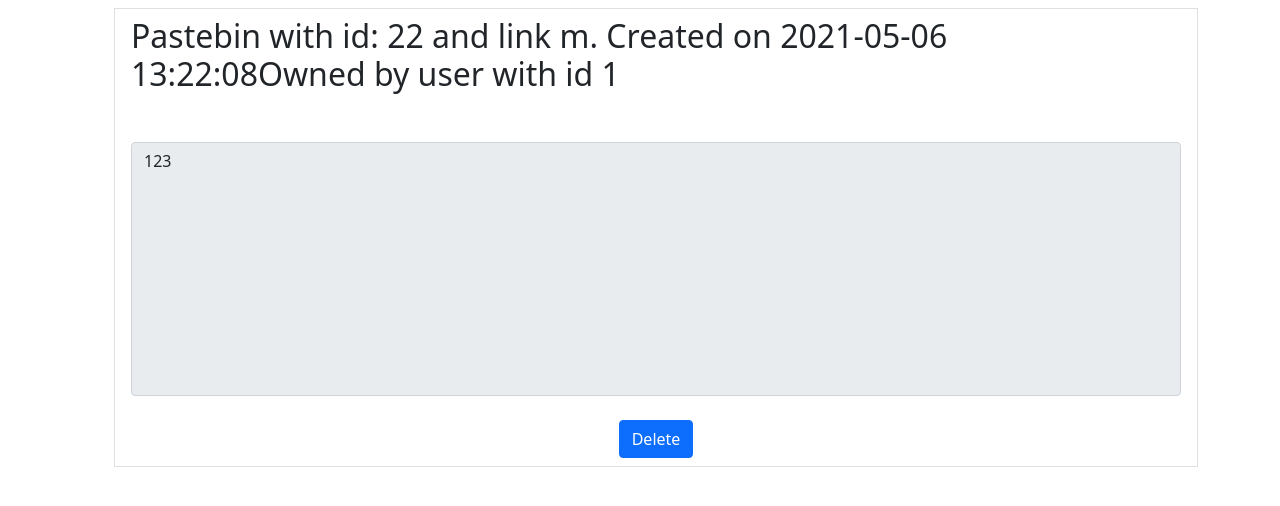
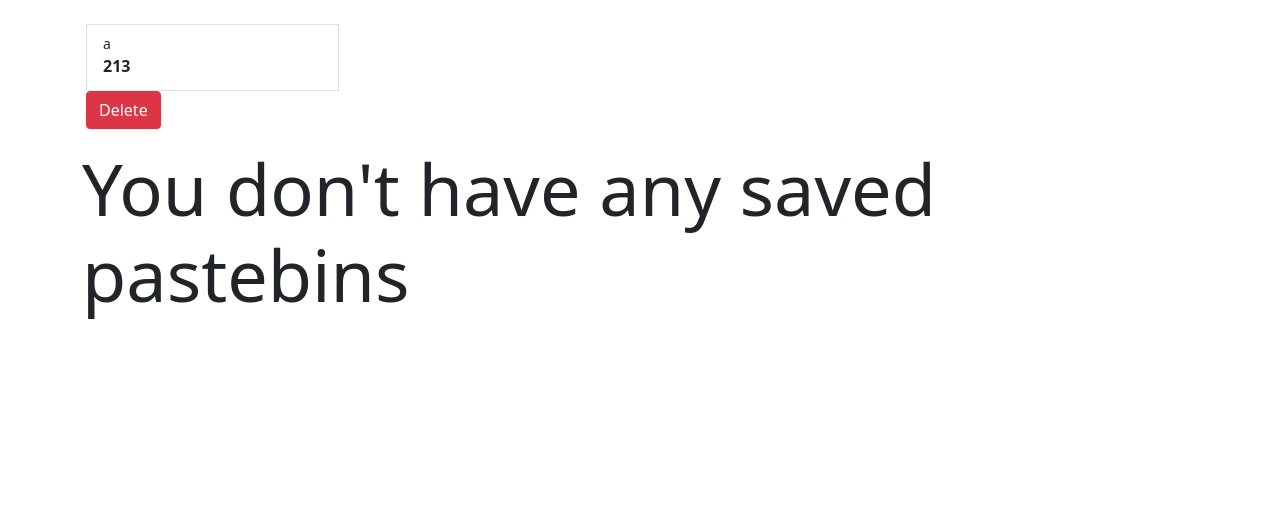
Before and after one commit to syqu22/flask-pastebin, a Flask app: page /user in a window 1280 px wide. Shown: the part 56-562 px from the top of the page. Run offline with Flask 2, Linux system fonts and the light colour scheme; a user stored in the database is signed in; data comes from the database, SQL or seed files in the repository; both versions use the stored data as it was after the commit.

Commit message:
User interface improved

```diff
--- a/web/templates/base.html
+++ b/web/templates/base.html
@@ -5,8 +5,8 @@
   <meta charset="utf-8" />
   <meta name="viewport" content="width=device-width, initial-scale=1" />
   <!-- Bootstrap CSS-->
-  <link href="https://cdn.jsdelivr.net/npm/bootstrap@5.0.0-beta3/dist/css/bootstrap.min.css" rel="stylesheet"
-    integrity="sha384-eOJMYsd53ii+scO/bJGFsiCZc+5NDVN2yr8+0RDqr0Ql0h+rP48ckxlpbzKgwra6" crossorigin="anonymous">
+  <link href="https://cdn.jsdelivr.net/npm/bootstrap@5.0.0/dist/css/bootstrap.min.css" rel="stylesheet"
+    integrity="sha384-wEmeIV1mKuiNpC+IOBjI7aAzPcEZeedi5yW5f2yOq55WWLwNGmvvx4Um1vskeMj0" crossorigin="anonymous">
   <link rel="stylesheet" type="text/css" href="{{ url_for('static',filename='css/style.css') }}">
   <title>Flask Pastebin</title>
 </head>
@@ -46,8 +46,8 @@
 
   <div class="container mt-2">{% block content %} {% endblock %}</div>
   <!-- Boostrap JS -->
-  <script src="https://cdn.jsdelivr.net/npm/bootstrap@5.0.0-beta3/dist/js/bootstrap.bundle.min.js"
-    integrity="sha384-JEW9xMcG8R+pH31jmWH6WWP0WintQrMb4s7ZOdauHnUtxwoG2vI5DkLtS3qm9Ekf" crossorigin="anonymous">
+  <script src="https://cdn.jsdelivr.net/npm/bootstrap@5.0.0/dist/js/bootstrap.bundle.min.js"
+    integrity="sha384-p34f1UUtsS3wqzfto5wAAmdvj+osOnFyQFpp4Ua3gs/ZVWx6oOypYoCJhGGScy+8" crossorigin="anonymous">
   </script>
 </body>
 
--- a/web/templates/pastebin.html
+++ b/web/templates/pastebin.html
@@ -16,12 +16,15 @@
 {% else %}
 <h1 class="display-5 text-break">Name: {{ pastebin.title }}</h1>
 <small>Created on: {{ pastebin.date }}</small>
-<textarea rows="25" style="height:100%" name="pastebin" id="pastebin" class="form-control mt-5"
+<textarea rows="25" style="height:100%" name="pastebin" id="pastebin" class="form-control"
     readonly>{{ pastebin.content }}</textarea>
 <br>
 <button id="copy-all" class="btn btn-primary">Copy all</button>
 <a href="/raw/{{ pastebin.link }}"><button id="raw" class="btn btn-primary">Raw</button></a>
 <a href="/download/{{ pastebin.link }}"><button id="download" class="btn btn-primary">Download</button></a>
+{% if user.id == pastebin.user_id %}
+<a href="/delete/{{ pastebin.link }}"><button class="btn btn-danger">Delete</button></a>
+{% endif %}
 <script type="text/javascript" src="{{ url_for('static',filename='js/copy_all.js') }}"></script>
 {% endif %}
 {% endblock %}
--- a/web/templates/user.html
+++ b/web/templates/user.html
@@ -1,19 +1,22 @@
 {% extends "base.html" %}
 
 {% block content %}
-{% for pastebin in user.pastebins %}
-<ul>
-  <li class="list-group-item">
-    <h2>Pastebin with id: {{ pastebin.id }} and link {{ pastebin.link }}. Created on {{ pastebin.date }}Owned by user
-      with id {{ pastebin.user_id }}</h2>
-    <textarea rows="10" style="height:100%" class="form-control mt-5" readonly>{{ pastebin.content }}</textarea>
-    <br />
-    <div align="center">
-      <a href="/delete/{{ pastebin.link }}"><button class="btn btn-primary">Delete</button></a>
-    </div>
-  </li>
-</ul>
-{% endfor %}
+<div class="row row-cols-4">
+  {% for pastebin in user.pastebins %}
+  <div class="col p-3">
+    <a href="{{pastebin.link}}" class="list-group-item list-group-item-action">
+      <div class="d-flex w-100 justify-content-between">
+        <small> a</small>
+      </div>
+      <p class="mb-1"><b>{{ pastebin.title if pastebin.title|length < 10 else pastebin.title[:10] + "..."}}</b></p>
+    </a>
+    <a href="/delete/{{ pastebin.link }}"><button class="btn btn-danger">Delete</button></a>
+  </div>
+  {% endfor %}
+</div>
 
+{% if not pastebin %}
+<h1 class="display-2 text-break">You don't have any saved pastebins</h1>
+{% endif %}
 
 {% endblock %}
```
Also changed, not shown: web/db/database.db.
